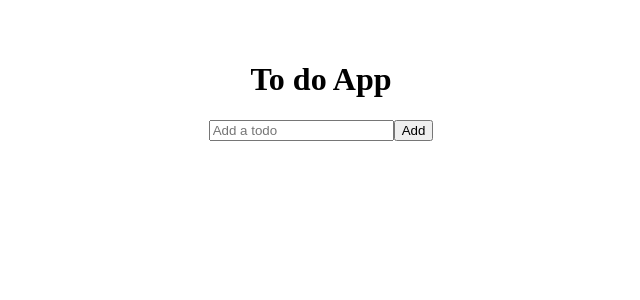
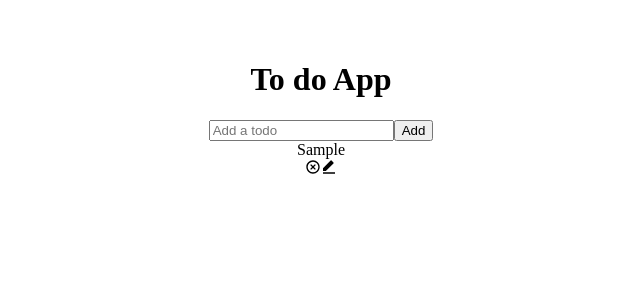
Before and after one commit to Pooja54KR/todos, a React (Vite) app: page / in a window 1280 px wide. Both pictures are taken after typing "Sample" into the empty fields and a click on the button "Add". Shown: the top 300 px of the page, without its empty margins (319-959 px from the left). Built offline with nearby package versions, Linux system fonts and the light colour scheme.

Commit message:
added edit and remove todos functionality

```diff
--- a/src/components/Todo.jsx
+++ b/src/components/Todo.jsx
@@ -2,27 +2,40 @@ import React, { useState } from 'react'
 import TodoForm from './TodoForm';
 import { RiEditFill } from 'react-icons/ri'
 import { RiCloseCircleLine } from 'react-icons/ri'
+import TodoList from './TodoList';
 
 
-function Todo({ todos, completeTodo }) {
+function Todo({ todos, completeTodo, removeTodo, updateTodo }) {
     const [edit, setEdit] = useState({
         id: null,
         value: ''
     })
+
+    const submitUpdate = (value) => {
+        updateTodo(edit.id, value)
+        setEdit({
+            id: null,
+            value: ''
+        })
+    }
+
+    if (edit.id) {
+        return <TodoForm edit={edit} onSubmit={submitUpdate} />
+    }
     // console.log(todos)
-    // return (
-    //     todos.map((todo, index) => (
-    //         <div className={todo.isComplete ? 'todo-row complete' : 'todo-row'} key={index}>
-    //             <div className={todo.id} onClick={() => completeTodo(todo.id)}>
-    //                 {todo.text}
-    //             </div>
-    //             <div className='icons'>
-    //                 <RiCloseCircleLine />
-    //                 <RiEditFill />
-    //             </div>
-    //         </div>
-    //     ))
-    // )
+    return (
+        todos.map((todo, index) => (
+            <div className={todo.isComplete ? 'todo-row complete' : 'todo-row'} key={index}>
+                <div className={todo.id} onClick={() => completeTodo(todo.id)}>
+                    {todo.text}
+                </div>
+                <div className='icons'>
+                    <RiCloseCircleLine onClick={() => removeTodo(todo.id)} className='delete-icon' />
+                    <RiEditFill onClick={() => setEdit({ id: todo.id, value: todo.text })} className='edit-icon' />
+                </div>
+            </div>
+        ))
+    )
 
 
 }
--- a/src/components/TodoList.jsx
+++ b/src/components/TodoList.jsx
@@ -16,6 +16,18 @@ function TodoList() {
 
     }
 
+    const updateTodo = (todoId, newValue) => {
+        if (!newValue.text || /^\s*$/.test(newValue.text)) {
+            return
+        }
+        setTodos(prev => prev.map(item => (item.id === todoId ? newValue : item)))
+    }
+
+    const removeTodo = (id) => {
+        const remove = [...todos].filter(todo => todo.id !== id);
+        setTodos(remove)
+    }
+
     const completeTodo = id => {
         // console.log(todos)
         let updatedTodos = todos.map(todo => {
@@ -32,7 +44,7 @@ function TodoList() {
         <div>
             <h1>To do App</h1>
             <TodoForm onSubmit={addTodo} />
-            <Todo todo={todos} completeTodo={completeTodo} />
+            <Todo todos={todos} completeTodo={completeTodo} removeTodo={removeTodo} updateTodo={updateTodo} />
         </div>
     )
 }
```
